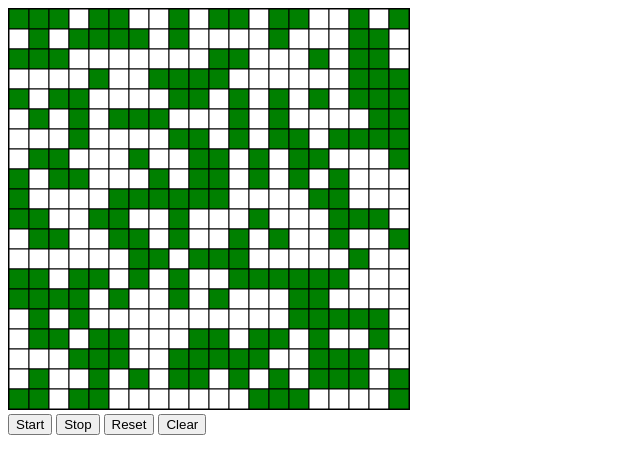
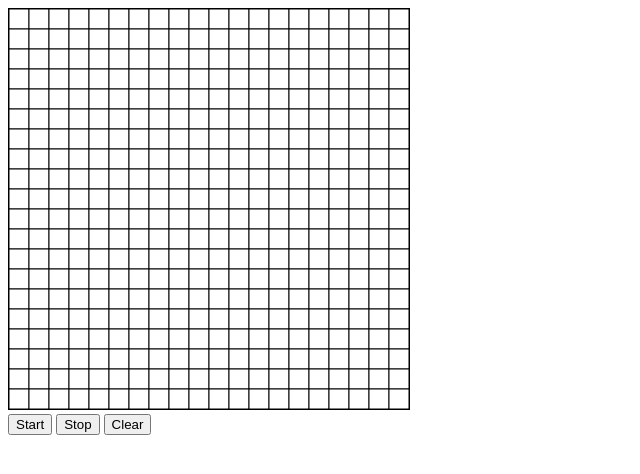
Before and after one commit to dev-joaopaulosantos/GameOfLife, a plain HTML site: page index.html in a window 1280 px wide. Shown: the whole page, without its empty margins (0-640 px from the left). Drawn offline with Linux system fonts and the light colour scheme.

Commit message:
feat: funcionalidades dos botoes finalizadas

```diff
--- a/canvas.js
+++ b/canvas.js
@@ -6,12 +6,10 @@ class Canvas{
         this.height = this.ctx.canvas.clientHeight
     }
 
-    rectangle(x, y, larg, alt, corBorda, corInterna){
-        this.ctx.fillStyle = corInterna
-        this.ctx.strokeStyle = corBorda
-        if(corInterna) this.ctx.fillRect(x, y, larg, alt)
-        if(corBorda) this.ctx.strokeRect(x, y, larg, alt)
+    rectangle(x, y, width, height, borderColor, innerColor){
+        this.ctx.fillStyle = innerColor
+        this.ctx.strokeStyle = borderColor
+        if(innerColor) this.ctx.fillRect(x, y, width, height)
+        if(borderColor) this.ctx.strokeRect(x, y, width, height)
     }
 }
-
-// ctx.fillRect(50,100,100,100)
--- a/index.html
+++ b/index.html
@@ -19,7 +19,6 @@
     <div>
         <button id="start">Start</button>
         <button id="stop">Stop</button>
-        <button id="reset">Reset</button>
         <button id="clear">Clear</button>
     </div>
   </body>
--- a/index.js
+++ b/index.js
@@ -21,12 +21,11 @@ class GameOfLife {
             let row = [];
             this.cells.push(row);
             for (let x = 0; x < this.boardSize.width; x++) {
-                let cell = {
-                    alive: randomInt(0, 2),
-                    x: x * this.cellSize.width,
-                    y: y * this.cellSize.height,
-                    nextState: 0
-                };
+                let cell = new Cell(
+                    false,
+                    x * this.cellSize.width,
+                    y * this.cellSize.height
+                );
                 row.push(cell);
             }
         }
@@ -107,10 +106,14 @@ class GameOfLife {
     }
 }
 
-function randomInt(min, max) {
-    min = Math.ceil(min)
-    max = Math.floor(max)
-    return Math.floor(Math.random() * (max - min) + min)
+class Cell {
+    constructor(alive, x, y) {
+        this.alive = alive;
+        this.x = x;
+        this.y = y;
+        this.nextState = 0;
+        this.neighbors = [];
+    }
 }
 
 let game = new GameOfLife(20, 20);
@@ -118,9 +121,7 @@ game.render()
 let intervalId = null;
 
 document.getElementById("start").addEventListener("click", () => {
-  // Verifica se o jogo já está em execução
     if (intervalId === null) {
-    // Inicia o jogo apenas se não estiver em execução
         intervalId = setInterval(() => {
             game.execute();
         }, 200);
@@ -128,14 +129,30 @@ document.getElementById("start").addEventListener("click", () => {
 });
 
 document.getElementById("stop").addEventListener("click", () => {
-  // Para o jogo
     clearInterval(intervalId);
     intervalId = null;
 });
 
-document.getElementById("reset").addEventListener("click", () => {
-  // Reinicia o jogo
-  clearInterval(intervalId);
-  intervalId = null;
-  game = new GameOfLife(20, 20);
+const canvasElement = document.getElementById("canvas");
+
+canvasElement.addEventListener("click", handleClick);
+
+function handleClick(event) {
+    const rect = canvasElement.getBoundingClientRect();
+    const clickX = event.clientX - rect.left;
+    const clickY = event.clientY - rect.top;
+    const cellX = Math.floor(clickX / game.cellSize.width);
+    const cellY = Math.floor(clickY / game.cellSize.height);
+    const cell = game.cells[cellY][cellX];
+    cell.alive = !cell.alive;
+    game.renderCell(cell);
+}
+
+document.getElementById("clear").addEventListener("click", () => {
+    game.cells.forEach(row => {
+        row.forEach(cell => {
+            cell.alive = false;
+            game.renderCell(cell);
         });
+    });
+});
```
Lines whose indentation alone changed are shown as unchanged.
